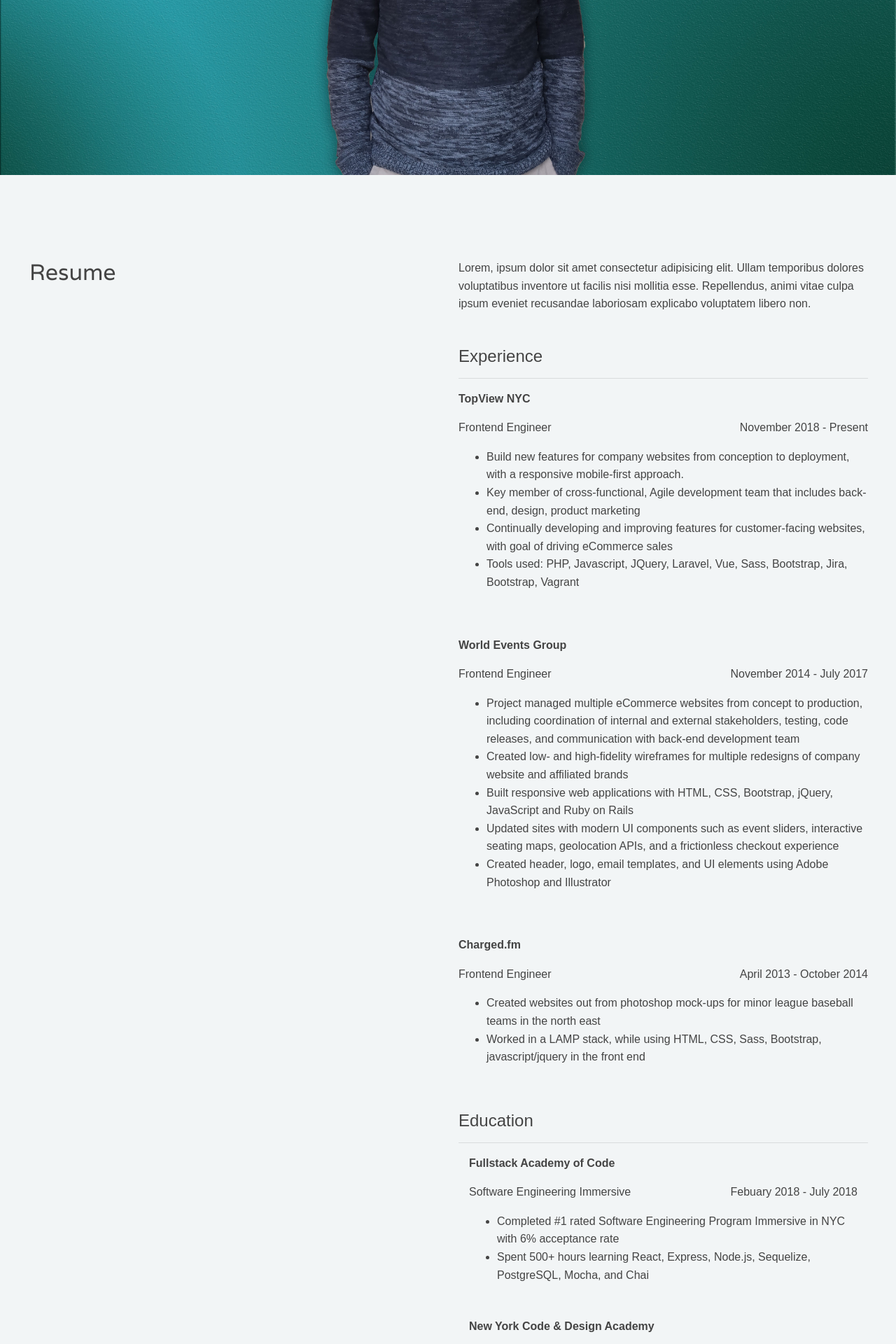
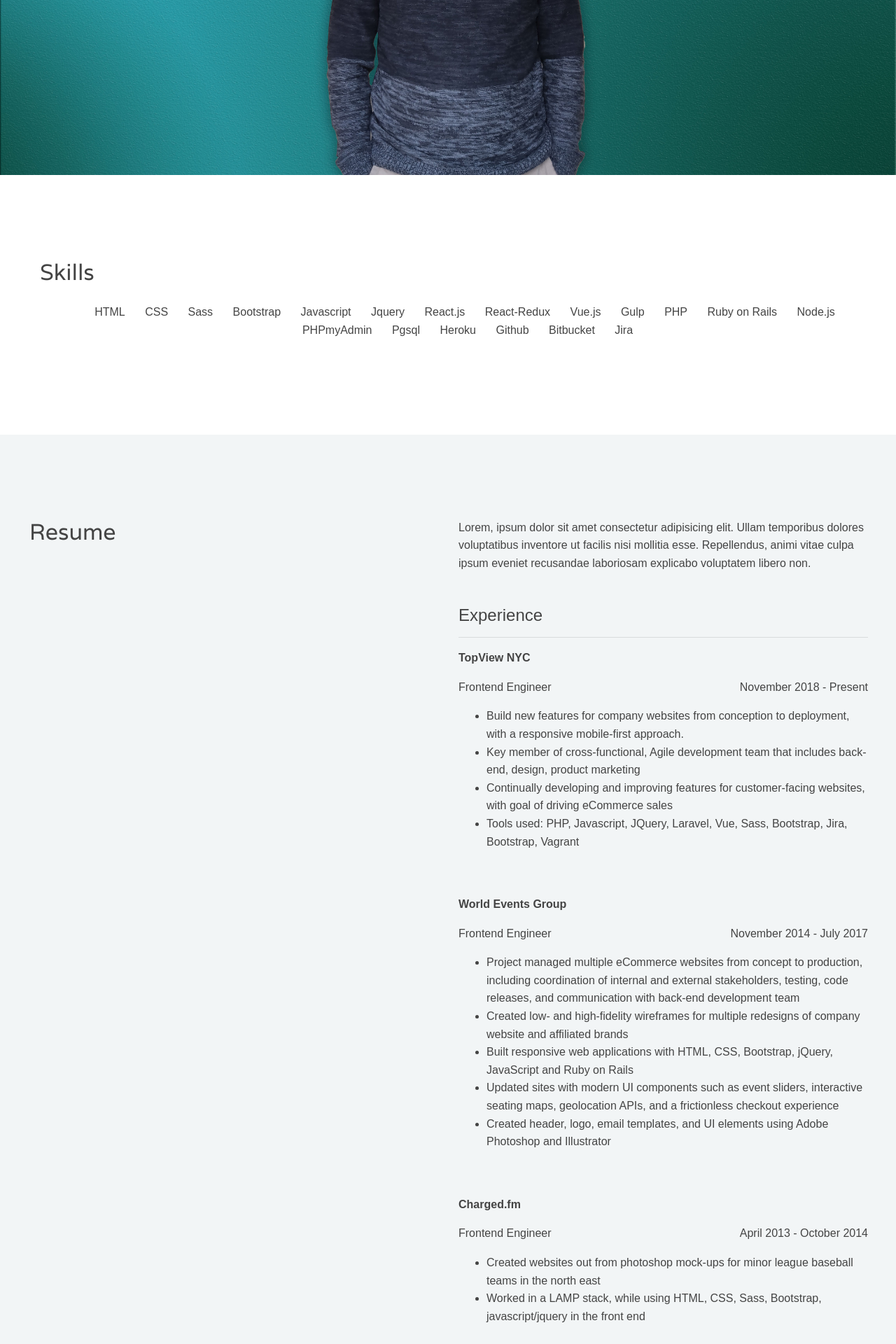
Before and after one commit to Siameseguy/mywebsite, a PHP site: page / in a window 1280 px wide. Shown: the part 1074-2994 px from the top of the page at 70% size. Run offline with PHP 8.4, Linux system fonts and the light colour scheme; some libraries are stand-ins or nearby versions.

Commit message:
created new skills section

```diff
--- a/index.html
+++ b/index.html
@@ -34,6 +34,32 @@
 		</section>
 		<section class="intro-image">
 
+		</section>
+		<section class="skills">
+			<div class="title col-xs-12 col-md-6">
+				<h2>Skills</h2>
+			</div>
+			<ul class="text-center">
+				<li class="list-inline-item">HTML</li>
+				<li class="list-inline-item">CSS</li>
+				<li class="list-inline-item">Sass</li>
+				<li class="list-inline-item">Bootstrap</li>
+				<li class="list-inline-item">Javascript</li>
+				<li class="list-inline-item">Jquery</li>
+				<li class="list-inline-item">React.js</li>
+				<li class="list-inline-item">React-Redux</li>
+				<li class="list-inline-item">Vue.js</li>
+				<li class="list-inline-item">Gulp</li>
+				<li class="list-inline-item">PHP</li>
+				<li class="list-inline-item">Ruby on Rails</li>
+				<li class="list-inline-item">Node.js</li>
+				<li class="list-inline-item">PHPmyAdmin</li>
+				<li class="list-inline-item">Pgsql</li>
+				<li class="list-inline-item">Heroku</li>
+				<li class="list-inline-item">Github</li>
+				<li class="list-inline-item">Bitbucket</li>
+				<li class="list-inline-item">Jira</li>
+			</ul>
 		</section>
 		<section class="resume">
 			<div class="row">
@@ -165,34 +191,6 @@
 						</div>
 					</div>
 					<!-- resume section -->
-					<div class="resume-section mb-5">
-						<h4>Weapons at my Disposal</h4>
-						<hr />
-						<div class="row">
-							<div class="col-6">
-								<p>HTML</p>
-								<p>CSS</p>
-								<p>Sass</p>
-								<p>Javascript</p>
-								<p>Jquery</p>
-								<p>React</p>
-								<p>React-redux</p>
-								<p>Vue</p>
-								<p>Gulp</p>
-							</div>
-							<div class="col-6">
-								<p>PHP</p>
-								<p>PHPmyAdmin</p>
-								<p>Pgsql</p>
-								<p>Git</p>
-								<p>Bitbucket</p>
-								<p>Jira</p>
-								<p>Heroku</p>
-								<p>Express</p>
-							</div>
-						</div>
-					</div>
-					<!-- resume section -->
 				</div>
 			</div>
 		</section>
@@ -230,11 +228,11 @@
 			</div>
 		</section>
 		<section class="portfolio">
-			<!-- <div class="row">
+			<div class="row">
 				<div class="title col-xs-12 col-md-6">
-					<h2>Portfolio</h2>
+					<h2>Portfolio Coming Soon</h2>
 				</div>
-			</div> -->
+			</div>
 			<div class="container">
 				<div class="row">
 					<div class="col-xs-12 col-sm-6 col-md-4 portfolio-item mb-4">
--- a/src/scss/base.scss
+++ b/src/scss/base.scss
@@ -68,12 +68,26 @@ img {
 	background-position: center center;
 	height: 10rem;
 
+	@media only screen and (min-width: 414px) {
+		height: 20rem;
+	}
+
 	@media only screen and (min-width: 768px) {
 		height: 30rem;
 	}
 
 	@media only screen and (min-width: 992px) {
 		height: 50rem;
+	}
+}
+
+.skills {
+	padding: 120px 40px;
+	ul {
+		display: inline-block;
+		li {
+			margin-left: 1rem;
+		}
 	}
 }
 
```
Also changed, not shown: src/css/base.css, src/css/styles.css.
